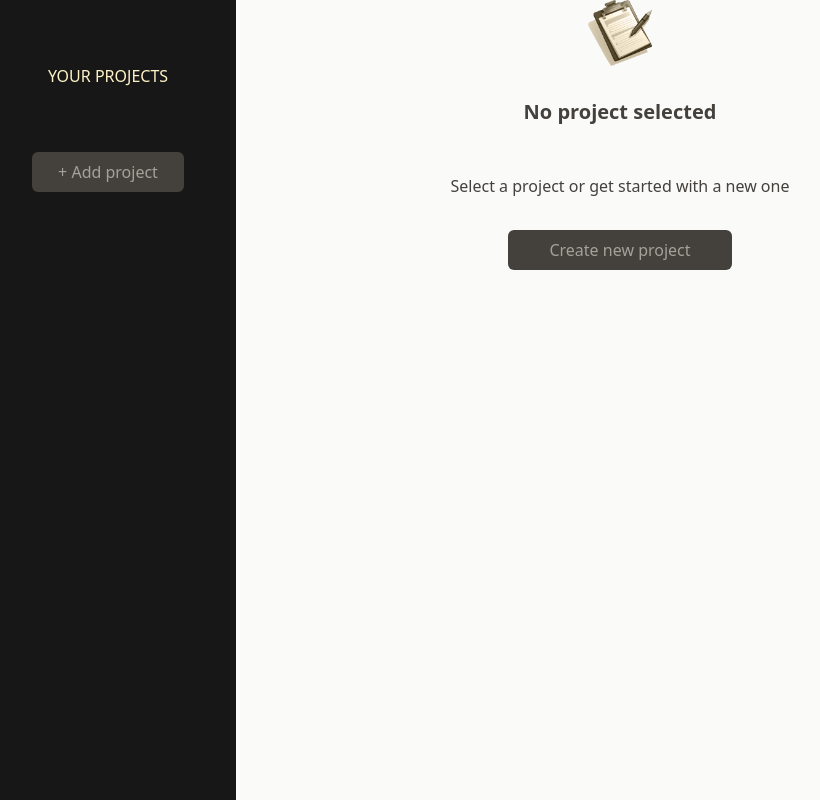
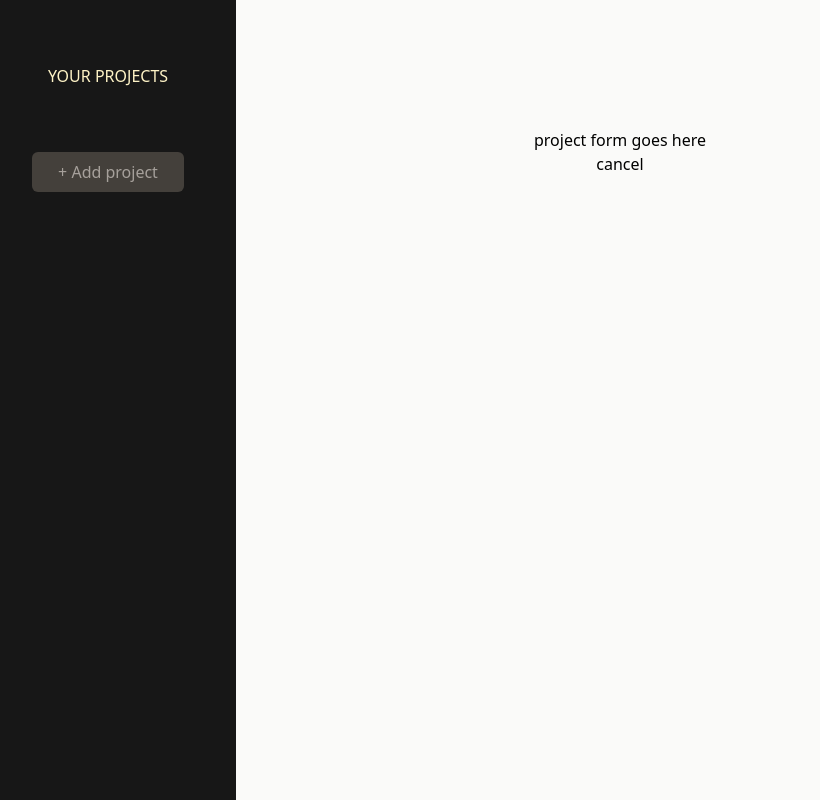
Before and after one commit to Juan-I-nauJ/react-projects-editor, a React (Vite) app: page / in a window 1280 px wide. Both pictures are taken after a click on the button "Create new project". Shown: the whole page, without its empty margins (20-840 px from the left). Built offline with nearby package versions, Linux system fonts and the light colour scheme.

Commit message:
feat: started work on basic component communication structure

```diff
--- a/src/App.jsx
+++ b/src/App.jsx
@@ -1,11 +1,24 @@
 import NoProject from "./components/NoProject/NoProject";
+import ProjectForm from "./components/ProjectForm/ProjectForm";
 import Sidebar from "./components/Sidebar/Sidebar";
+import { useState } from 'react'
 
 function App() {
+  const projectArray = []
+  const [selectedProject, setSelectedProject] = useState(null)
+  const [formOpen, setFormOpen] = useState(false)
+
+  const handleNewProject = (val = true) => {
+    setFormOpen(val)
+  }
+
   return (
     <>
-      <Sidebar />
-      <NoProject />
+      <Sidebar projectArray={projectArray} onNewProject={handleNewProject}/>
+      <main className="pt-32 flex flex-col gap-4 text-center items-center justify-center">
+      {(!selectedProject && !formOpen) && <NoProject onNewProject={handleNewProject}/>}
+      {formOpen && <ProjectForm onNewProject={handleNewProject}/>}
+      </main>
     </>
   );
 }
--- a/src/components/NoProject/NoProject.jsx
+++ b/src/components/NoProject/NoProject.jsx
@@ -1,12 +1,12 @@
 import NoProjects from './../../assets/no-projects.png'
+export default function NoProject({onNewProject}) {
 
-export default function NoProject() {
     return (
         <div className="flex flex-col gap-4 text-center items-center justify-center">
         <img src={NoProjects} className="w-16"/>
         <h2 className="text-xl font-bold text-stone-700 my-4">No project selected</h2>
         <p className="text-stone-700 my-4">Select a project or get started with a new one</p>
-        <button className="px-4 py-2 text-xs md:text-base rounded-md bg-stone-700 text-stone-400 hover:bg-stone-600 hover:text-stone-100 w-56">Create new project</button>
+        <button onClick={onNewProject} className="px-4 py-2 text-xs md:text-base rounded-md bg-stone-700 text-stone-400 hover:bg-stone-600 hover:text-stone-100 w-56">Create new project</button>
         </div>
     )
 }
--- /dev/null
+++ b/src/components/ProjectForm/ProjectForm.jsx
@@ -0,0 +1,8 @@
+export default function ProjectForm({onNewProject}) {
+    return (
+        <div>
+            <p>project form goes here</p>
+            <button onClick={() => onNewProject(false)}>cancel</button>
+        </div>
+    )
+}
--- a/src/components/Sidebar/Sidebar.jsx
+++ b/src/components/Sidebar/Sidebar.jsx
@@ -1,10 +1,10 @@
 import { createPortal } from "react-dom"
 
-export default function Sidebar() {
+export default function Sidebar({projectArray, onNewProject}) {
     return createPortal(
         <aside className="fixed left-0 top-0 bottom-0 w-64 bg-neutral-900 text-amber-100 flex flex-col">
             <h2 className="text-center my-16">YOUR PROJECTS</h2>
-            <button className="px-4 py-2 text-xs md:text-base rounded-md bg-stone-700 text-stone-400 hover:bg-stone-600 hover:text-stone-100 w-38 self-center">+ Add project</button>
+            <button onClick={onNewProject} className="px-4 py-2 text-xs md:text-base rounded-md bg-stone-700 text-stone-400 hover:bg-stone-600 hover:text-stone-100 w-38 self-center">+ Add project</button>
         </aside>, document.getElementsByTagName('body')[0]
     )
 }
```
